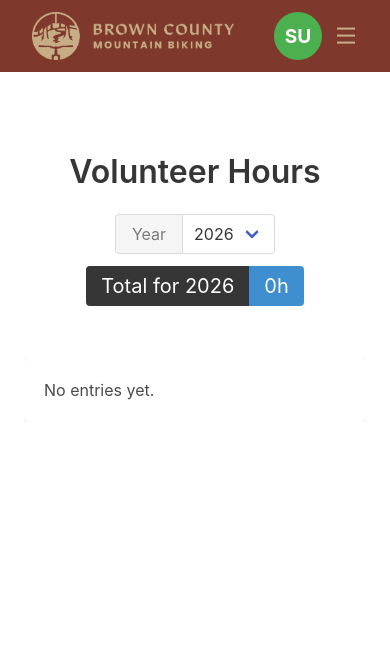
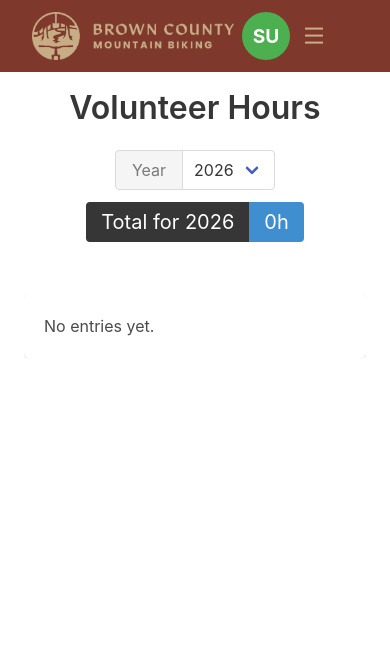
Before and after one commit to theotherguy2175/bcmtb-volunteer_tracker, a Django app: page / in a window 390 px wide. Shown: the top 662 px of the page. Run offline with Django 5.2, Linux system fonts and the light colour scheme; the visitor is signed in with stand-in values (Sample User, id 1); data that the repository does not hold is empty; some libraries are stand-ins or nearby versions.

Commit message:
Updated Table CSS and Nav bar action

```diff
--- a/hourTracker/static/hourTracker/css/main.css
+++ b/hourTracker/static/hourTracker/css/main.css
@@ -127,6 +127,18 @@
 
 
 @media (max-width: 900px) {
+
+    .main-container{
+        margin-top: 1rem;
+    }
+
+    .standard-width{
+        width: 100%;
+    }
+    .table-width{
+        width: 100%
+    }
+
     .header-row {
         flex-direction: column;    /* stack items */
         align-items: center;   /* optional: left-align items */
--- a/hourTracker/static/hourTracker/css/navbar.css
+++ b/hourTracker/static/hourTracker/css/navbar.css
@@ -86,6 +86,7 @@
   align-items: center;
   color: var(--white-color);
 }
+
 .nav__logo {
   color: var(--white-color);
   font-weight: var(--font-semi-bold);
@@ -101,7 +102,8 @@
   display: flex;
   font-size: 1.5rem;
   cursor: pointer;
-  margin-right: 1rem;;
+  margin-right: 1rem;
+  ;
 }
 
 /* Navigation for mobile devices */
@@ -146,6 +148,7 @@
   display: flex;
   align-items: center;
   column-gap: .75rem;
+  margin-right: 2rem;
 }
 
 /* Show menu */
@@ -252,7 +255,7 @@
   transform: translateY(0);
   opacity: 1;
   pointer-events: initial;
-  transform: translateX(-37%);
+  transform: translateX(-50%);
 }
 
 /*=============== BREAKPOINTS ===============*/
@@ -275,14 +278,17 @@
     height: calc(var(--header-height) + 2rem);
     column-gap: 4rem;
   }
+
   .nav__toggle,
   .nav__close {
     display: none;
   }
+
   .nav__list {
     flex-direction: row;
     column-gap: 3rem;
   }
+
   .nav__menu {
     margin-left: auto;
   }
@@ -290,6 +296,7 @@
   .dropdown__profile {
     column-gap: 1rem;
   }
+
   .dropdown__list {
     top: 5.5rem;
   }
@@ -297,6 +304,7 @@
 
 /* For medium devices */
 @media screen and (max-width: 768px) {
+
   /* Replace .actions-col with the actual class or nth-child of your column */
   .actions-col,
   th:nth-child(4),
@@ -313,7 +321,8 @@
     position: fixed;
     bottom: 20px;
     right: 20px;
-      z-index: 1000; /* Ensure it stays above the table */
+    z-index: 1000;
+    /* Ensure it stays above the table */
 
     /* Turn it into a circle */
     width: 60px;
@@ -342,6 +351,7 @@
   .actions-col {
     display: none !important;
   }
+
   .mobile-only {
     display: table-cell !important;
   }
@@ -352,6 +362,7 @@
   .mobile-only {
     display: none !important;
   }
+
   /* Ensure the action row never shows on desktop even if clicked */
   .action-row {
     display: none !important;
--- a/hourTracker/templates/hourTracker/admin_dashboard.html
+++ b/hourTracker/templates/hourTracker/admin_dashboard.html
@@ -107,9 +107,8 @@
             <p>No entries yet.</p>
         </div>
         {% endif %}
-     </div>
+    </div>
 </div>
-
 
 <script>
     const isStaff = "{{ user.is_staff|yesno:'true,false' }}" === "true";
--- a/hourTracker/templates/hourTracker/dashboard.html
+++ b/hourTracker/templates/hourTracker/dashboard.html
@@ -1,6 +1,5 @@
 {% extends "base.html" %}
 {% block content %}
-
 <link rel="stylesheet" href="https://cdn.datatables.net/1.13.6/css/jquery.dataTables.min.css">
 <style>
     .htmx-swapping {
@@ -9,10 +8,8 @@
     }
 </style>
 
-
 <div class="main-container">
-
-   <div class="level mb-5">
+    <div class="standard-width level mb-5">
             <div class="level-left">
                 <div class="level-item">
                     <h2 class="title is-3 mb-0">Volunteer Hours</h2>
@@ -59,10 +56,10 @@
     </div>
 
     <!-- data table buttons and search on top -->
-    <div id="datatable-controls" class="mb-4"></div>
+    <div id="datatable-controls" class="standard-width mb-4"></div>
 
     <!-- https://bulma.io/documentation/elements/table/ -->
-     <div class="table-container">
+    <div class="table-width table-container">
         <div id="editNotification" class="notification is-danger" style="display: none; margin-top: 1rem;">
             <button class="delete"> </button>
             Editting hours is not supported. Please contact the trail team if you need to edit your hours.
@@ -125,13 +122,6 @@
     </div>
 </div>
 
-
-
-<script src="https://ajax.googleapis.com/ajax/libs/jquery/3.3.1/jquery.min.js"></script>
-<script src="https://code.jquery.com/jquery-3.7.0.min.js"></script>
-<script src="https://cdn.datatables.net/1.13.6/js/jquery.dataTables.min.js"></script>
-<script src="https://unpkg.com/htmx.org"></script>
-
 <script>
     const isStaff = "{{ user.is_staff|yesno:'true,false' }}" === "true";
 
@@ -141,5 +131,9 @@
     });
 </script>
 
+<script src="https://ajax.googleapis.com/ajax/libs/jquery/3.3.1/jquery.min.js"></script>
+<script src="https://code.jquery.com/jquery-3.7.0.min.js"></script>
+<script src="https://cdn.datatables.net/1.13.6/js/jquery.dataTables.min.js"></script>
+<script src="https://unpkg.com/htmx.org"></script>
 
 {% endblock %}
```
Lines whose indentation alone changed are shown as unchanged.
